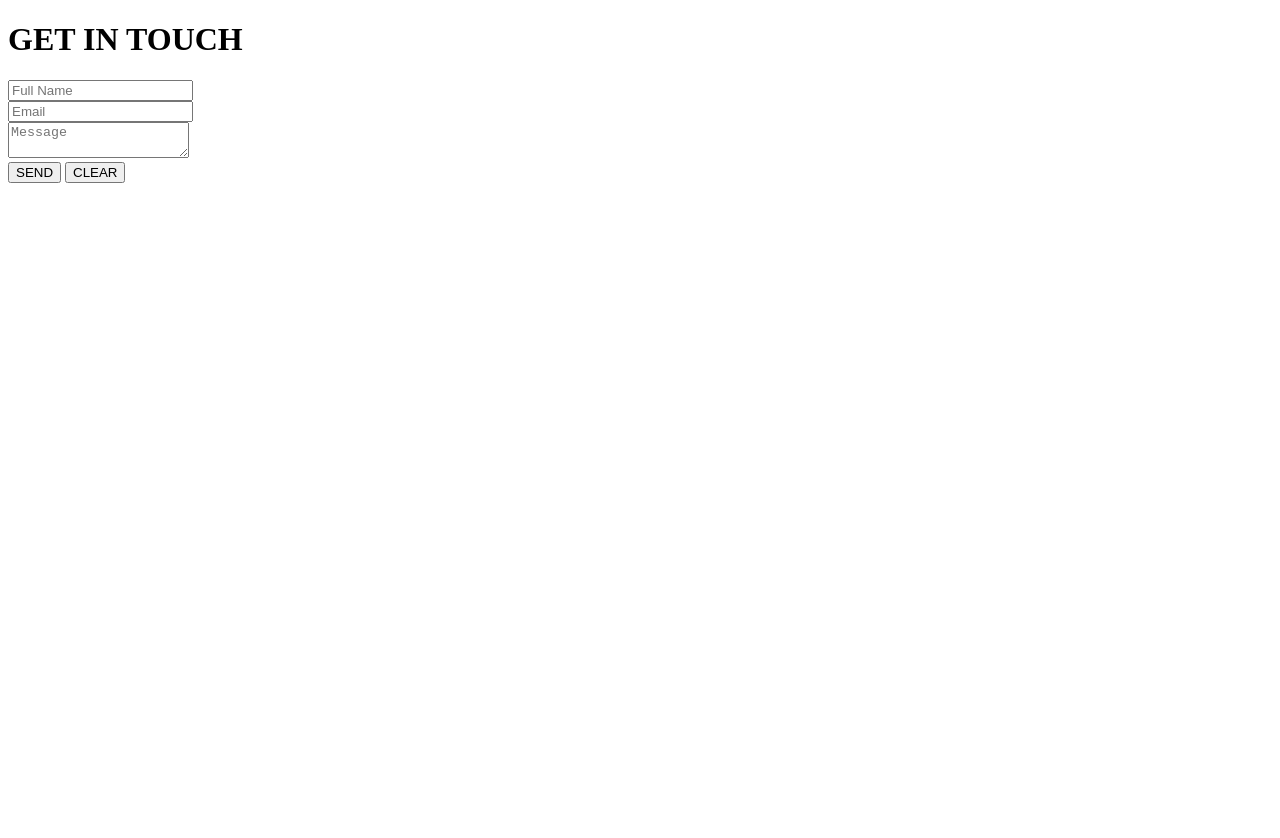
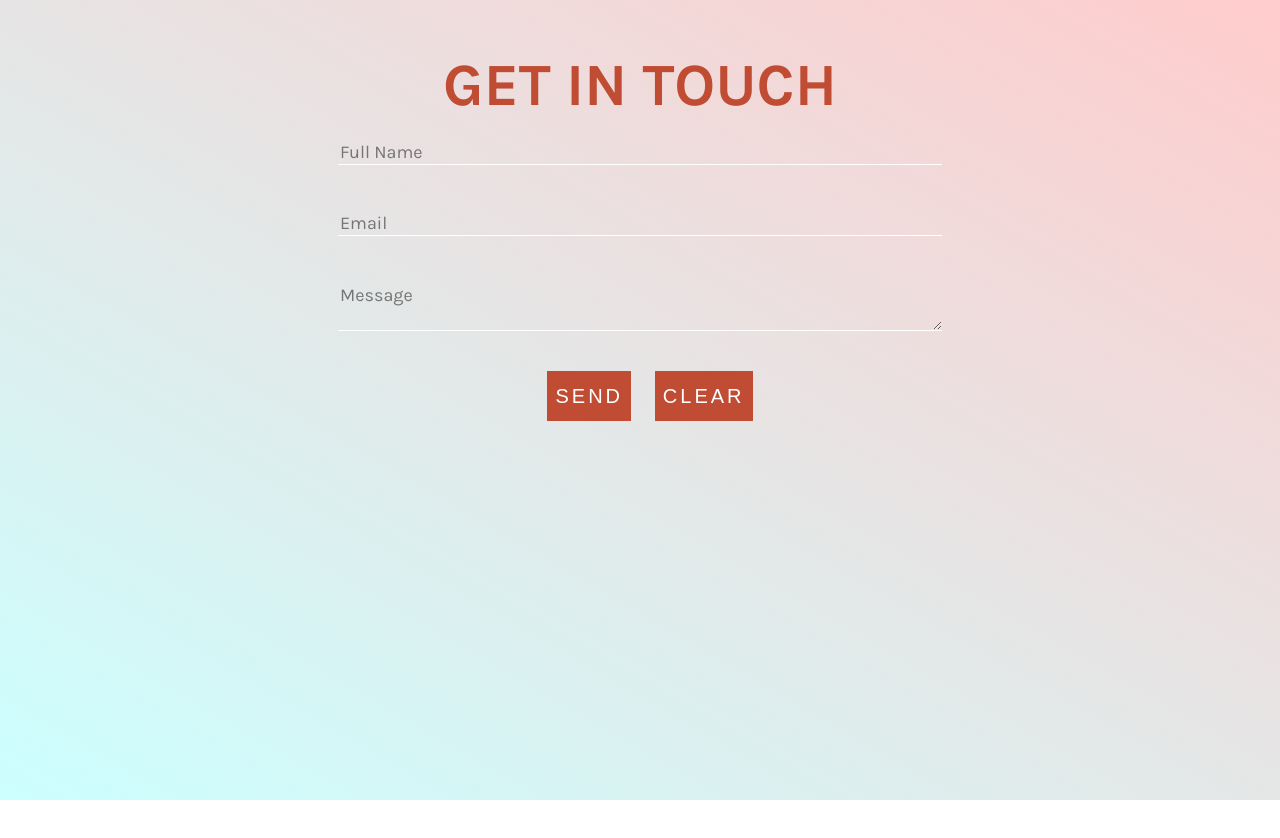
Before and after one commit to aishahbushra/contact-form, a plain HTML site: page index.html in a window 1280 px wide. Before the commit the page ends 800 px from the top, so only its background shows below. Drawn offline with Linux system fonts and the light colour scheme.

Commit message:
Update index.html

```diff
--- a/index.html
+++ b/index.html
@@ -2,7 +2,7 @@
 
 <head>
     <title> Contact</title>
-    <link rel="stylesheet" type="text/css" href="contact-style.css">
+    <link rel="stylesheet" type="text/css" href="style.css">
 
 
 </head>
```
